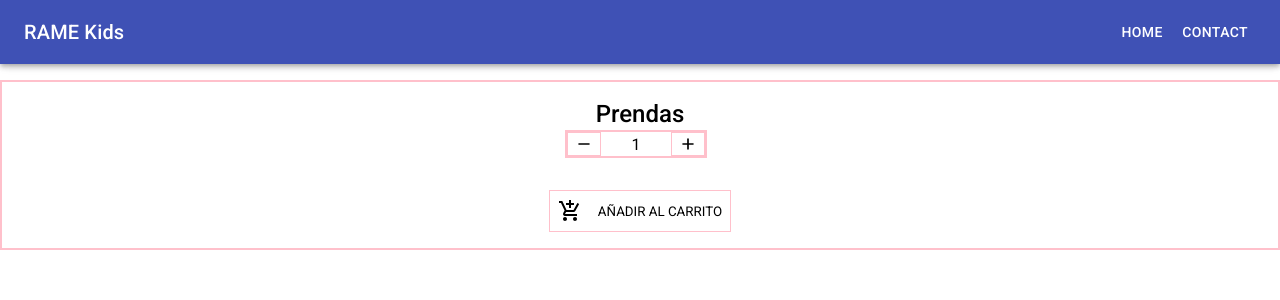
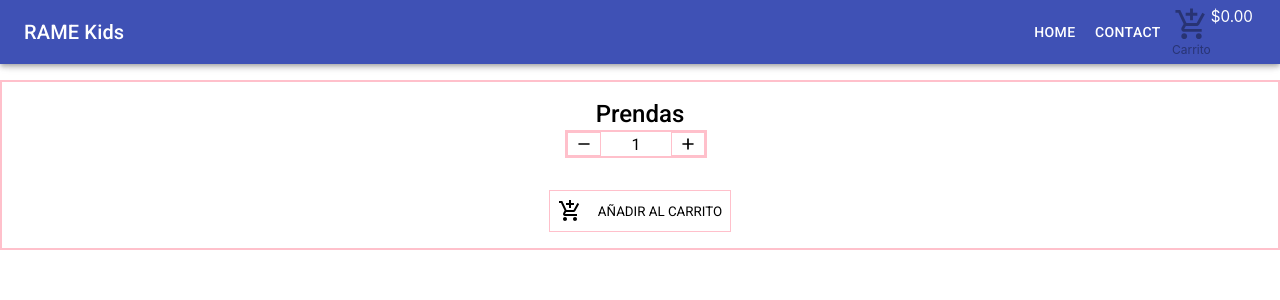
Before and after one commit to alexanderkupersmid/E-commerce-kupersmid, a React (Create React App) app: page / in a window 1280 px wide. Shown: the top 300 px of the page. Built offline with nearby package versions, Linux system fonts and the light colour scheme.

Commit message:
Update NavBar.jsx
cambios en el navbar

```diff
--- a/src/components/Navbar/NavBar.jsx
+++ b/src/components/Navbar/NavBar.jsx
@@ -1,8 +1,11 @@
-import React from 'react'
+import React from 'react';
+import {NavBarStyle} from './NavbarStyle';
+import {CartWidget} from '../CartWidget/CartWidget';
 import {Button, AppBar, Toolbar, Typography, makeStyles} from '@material-ui/core';
+import { createMuiTheme } from '@material-ui/core/styles';
 
-
-
+//como debo importar el logo desde la carpeta image?
+//probe con ../../image/logo.png pero me dio error.
 
 const useStyles = makeStyles(theme=>({
   offset: theme.mixins.toolbar,
@@ -23,6 +26,7 @@ export default function NavBar() {
           </Typography>
           <Button variant="text" color="inherit">Home</Button>
           <Button variant="text" color="inherit">Contact</Button>
+          <CartWidget />
         </Toolbar>
       </AppBar>
     <div className={classes.offset}> </div>
```
